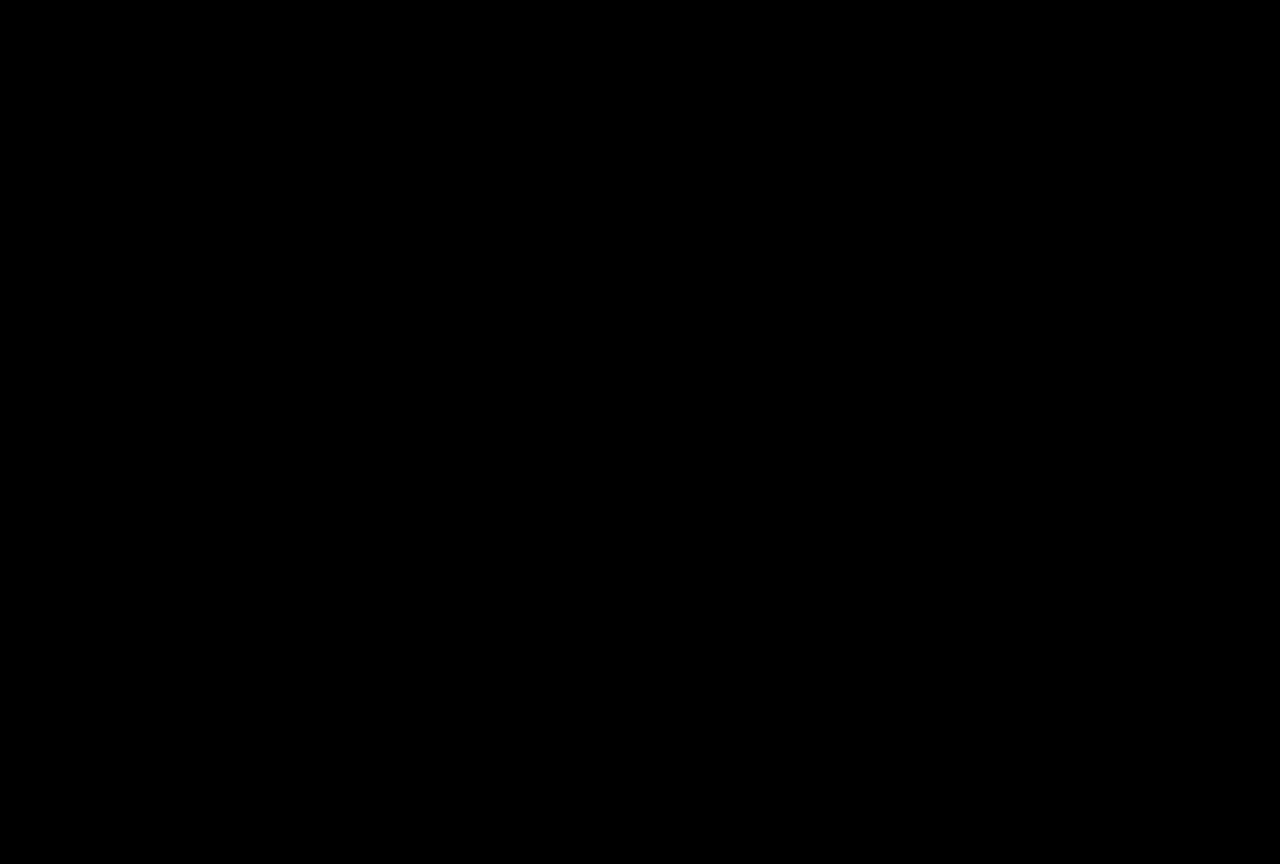
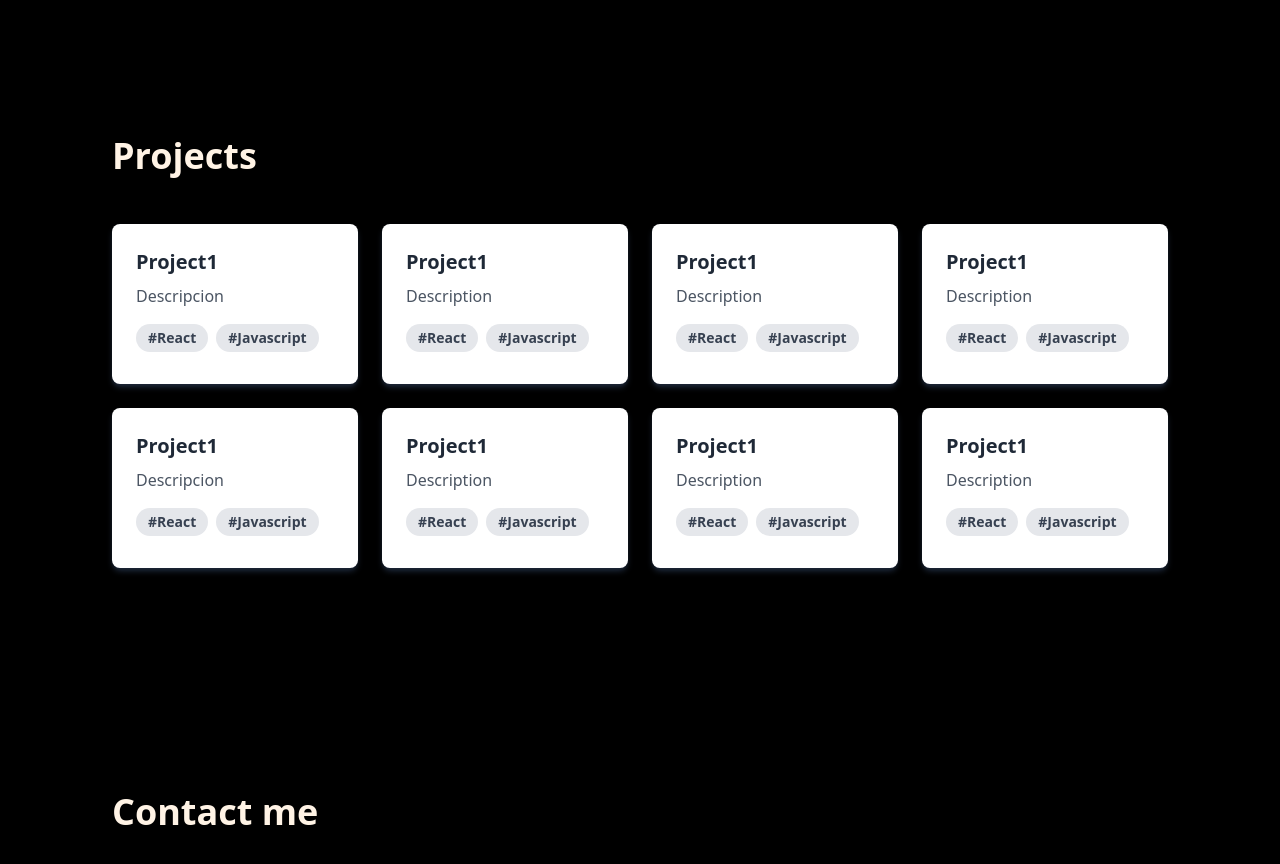
Before and after one commit to AlanJGG/my-portfolio, a React (Vite) app: page / in a window 1280 px wide. Shown: the part 1380-2244 px from the top of the page. Before the commit the page ends 1404 px from the top, so only its background shows below. Built offline with nearby package versions, Linux system fonts and the light colour scheme.

Commit message:
Projects Section

```diff
--- a/src/App.jsx
+++ b/src/App.jsx
@@ -1,5 +1,5 @@
 import { Navbar } from "./components";
-import { Home, About, Work, Blog, Contact } from "./views";
+import { Home, About, Projects, Blog, Contact } from "./views";
 
 function App() {
   return (
@@ -7,7 +7,7 @@ function App() {
       <Navbar />
       <Home />
       <About />
-      <Work />
+      <Projects />
       <Blog />
       <Contact />
     </div>
--- a/src/components/Navbar.jsx
+++ b/src/components/Navbar.jsx
@@ -21,10 +21,10 @@ export const Navbar = () => {
           </li>
           <li className="px-2">
             <a
-              href="#work"
+              href="#projects"
               className="hover:text-amber-500 focus:text-amber-500 ease-in-out duration-300 antialiased"
             >
-              Work
+              Projects
             </a>
           </li>
           <li className="px-2">
--- /dev/null
+++ b/src/components/ProjectCard.jsx
@@ -0,0 +1,35 @@
+import PropTypes from "prop-types";
+
+export const ProjectCard = ({ image, title, description, technologies }) => {
+  return (
+    <div className="bg-white shadow-md shadow-slate-800  rounded-lg overflow-hidden shadow-md hover:shadow-xl transition-shadow duration-300 max-w-xs">
+      {image ? <img
+        className="w-full h-48 object-cover"
+        src={image}
+        alt={`${title} screenshot`}
+      /> : null}
+      <div className="p-6">
+        <h3 className="text-xl font-semibold text-gray-800 mb-2">{title}</h3>
+        <p className="text-gray-600 mb-4">{description}</p>
+
+        <div className="flex flex-wrap">
+          {technologies.map((tech, index) => (
+            <span
+              key={index}
+              className="bg-gray-200 text-gray-700 text-sm font-semibold rounded-full px-3 py-1 mr-2 mb-2"
+            >
+              #{tech}
+            </span>
+          ))}
+        </div>
+      </div>
+    </div>
+  );
+};
+
+ProjectCard.propTypes = {
+  image: PropTypes.string.isRequired,
+  title: PropTypes.string.isRequired,
+  description: PropTypes.string.isRequired,
+  technologies: PropTypes.arrayOf(PropTypes.string).isRequired,
+};
--- a/src/components/index.js
+++ b/src/components/index.js
@@ -1,3 +1,4 @@
 // start:ng42.barrel
 export { Navbar } from "./Navbar";
+export { ProjectCard } from "./ProjectCard"
 // end:ng42.barrel
--- a/src/views/Contact.jsx
+++ b/src/views/Contact.jsx
@@ -1,3 +1,9 @@
 export const Contact = () => {
-  return <div id="contact"></div>;
+  return (
+    <div id="contact" className="p-8 lg:p-28 antialised">
+      <h1 className="sm:flex 2xl:ml-48 text-2xl md:text-3xl lg:text-4xl xl:text-4xl font-semibold antialiased ">
+        Contact me
+      </h1>
+    </div>
+  );
 };
--- /dev/null
+++ b/src/views/Projects.jsx
@@ -0,0 +1,72 @@
+import { ProjectCard } from "../components";
+
+export const Projects = () => {
+  const projects = [
+    {
+      title: "Project1",
+      image: null,
+      description: "Descripcion",
+      technologies: ["React", "Javascript"],
+    },
+    {
+      title: "Project1",
+      image: null,
+      description: "Description",
+      technologies: ["React", "Javascript"],
+    },
+    {
+      title: "Project1",
+      image: null,
+      description: "Description",
+      technologies: ["React", "Javascript"],
+    },
+    {
+      title: "Project1",
+      image: null,
+      description: "Description",
+      technologies: ["React", "Javascript"],
+    },
+    {
+      title: "Project1",
+      image: null,
+      description: "Descripcion",
+      technologies: ["React", "Javascript"],
+    },
+    {
+      title: "Project1",
+      image: null,
+      description: "Description",
+      technologies: ["React", "Javascript"],
+    },
+    {
+      title: "Project1",
+      image: null,
+      description: "Description",
+      technologies: ["React", "Javascript"],
+    },
+    {
+      title: "Project1",
+      image: null,
+      description: "Description",
+      technologies: ["React", "Javascript"],
+    },
+  ];
+  return (
+    <div id="projects" className="p-8 lg:p-28 antialised">
+      <h1 className="sm:flex 2xl:ml-48 text-2xl md:text-3xl lg:text-4xl xl:text-4xl font-semibold antialiased ">
+        Projects
+      </h1>
+      <div className="md:mt-6 lg:mt-12 grid grid-cols-1 sm:grid-cols-2 md:grid-cols-3 lg:grid-cols-4 gap-6">
+        {projects.map((project, index) => (
+          <ProjectCard
+            key={index}
+            title={project.title}
+            image={project.image}
+            description={project.description}
+            technologies={project.technologies}
+          />
+        ))}
+      </div>
+    </div>
+  );
+};
--- a/src/views/Work.jsx
+++ /dev/null
@@ -1,3 +0,0 @@
-export const Work = () => {
-  return <div id="work"></div>;
-};
--- a/src/views/index.js
+++ b/src/views/index.js
@@ -1,7 +1,7 @@
 // start:ng42.barrel
 export { Home } from "./Home";
 export { About } from "./About";
-export { Work } from "./Work";
+export { Projects } from "./Projects";
 export { Blog } from "./Blog";
 export { Contact } from "./Contact";
 // end:ng42.barrel
```
